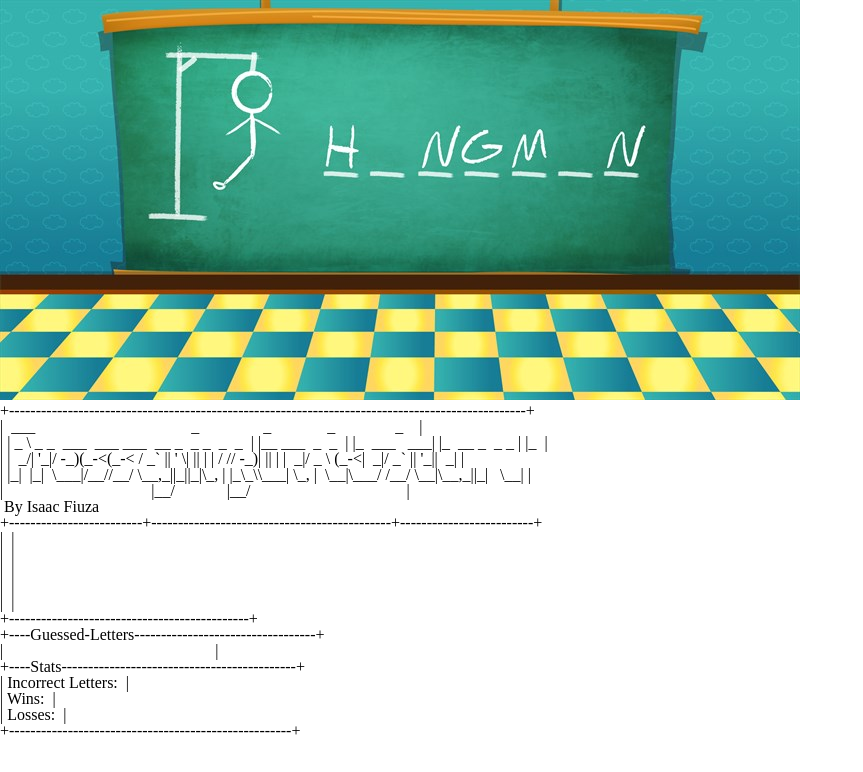
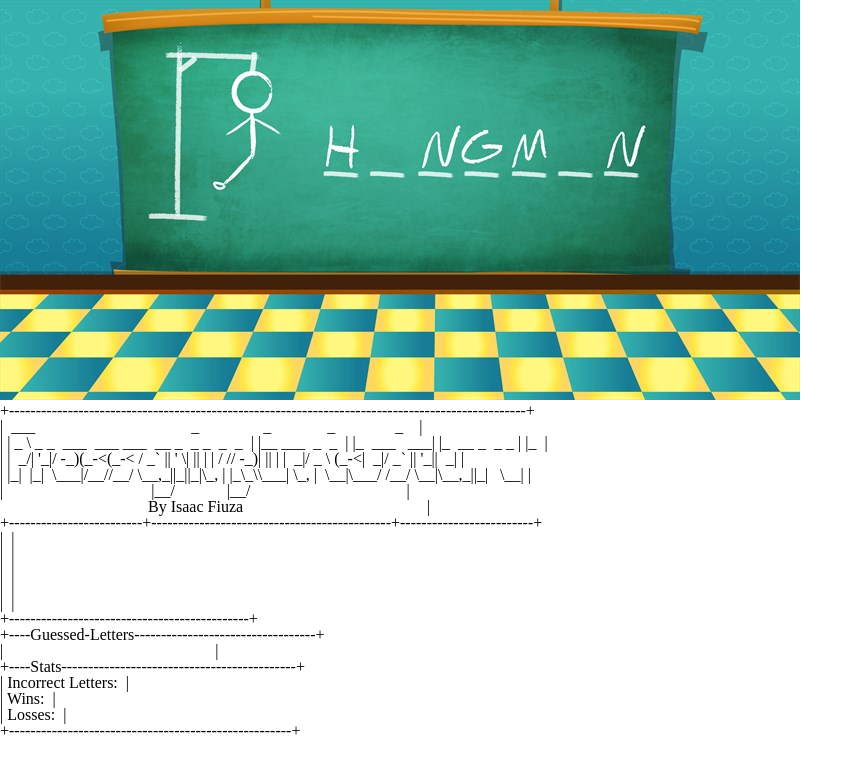
Before and after one commit to ifiuza/wordguessgame, a plain HTML site: page index.html in a window 1280 px wide. Shown: the whole page, without its empty margins (0-863 px from the left). Drawn offline with Linux system fonts and the light colour scheme.

Commit message:
index.html done

```diff
--- a/index.html
+++ b/index.html
@@ -14,10 +14,7 @@
 
 
     <div id="main-content">
-        <!--<div id="title-div">
-                    <img id="game-title" src="./assets/images/hangman_title.png" alt="Hangman">
-                    <div id="helper">Press any key to get started!</div>
-                </div>-->
+
         <div id="title">
             <img id="hangmanPicture" src="./assets/images/hangman.jpg" alt="hangman" srcset="">
         </div>
@@ -29,7 +26,7 @@
             <pre><p>| <span class="blinking">|  _/| '_|/ -_)(_-<(_-< / _` || ' \| || | | / // -_)| || | |  _|/ _ \ (_-<|  _|/ _` || '_||  _|</span> |</p></pre>
             <pre><p>| <span class="blinking">|_|  |_|  \___|/__//__/ \__,_||_||_|\_, | |_\_\\___| \_, |  \__|\___/ /__/ \__|\__,_||_|   \__|</span> |</p></pre>
             <pre><p>| <span class="blinking">                                    |__/             |__/                                      </span> |</p></pre>
-            <pre><p> By Isaac Fiuza </p></pre>
+            <pre><p> <span class="blinking">                                    By Isaac Fiuza                                             </span> |</p></pre>
             <pre><p>+-------------------------+---------------------------------------------+-------------------------+</p></pre>
 
         </div>
```
Also changed, not shown: assets/images/pressanykey.png (deleted).
